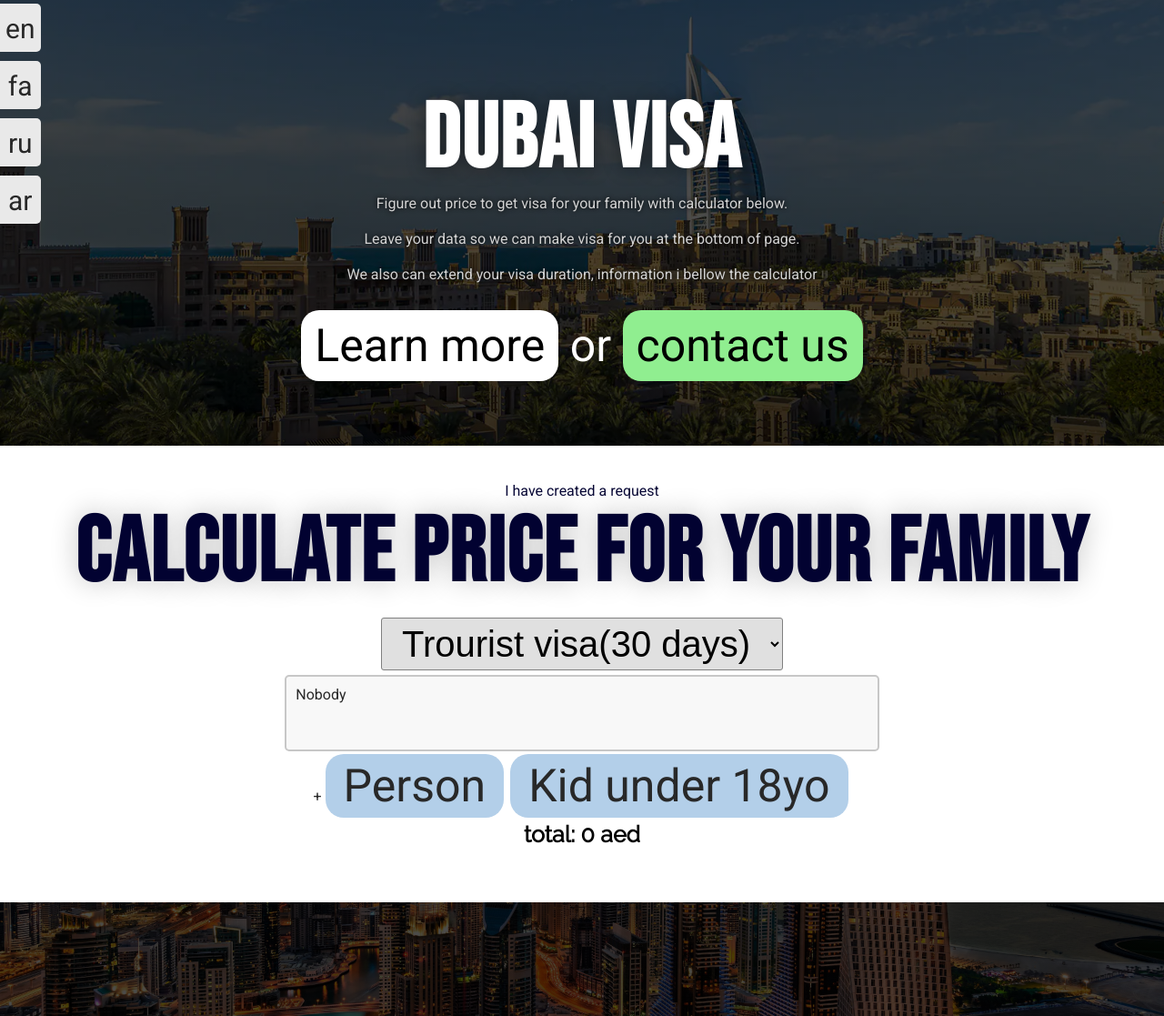
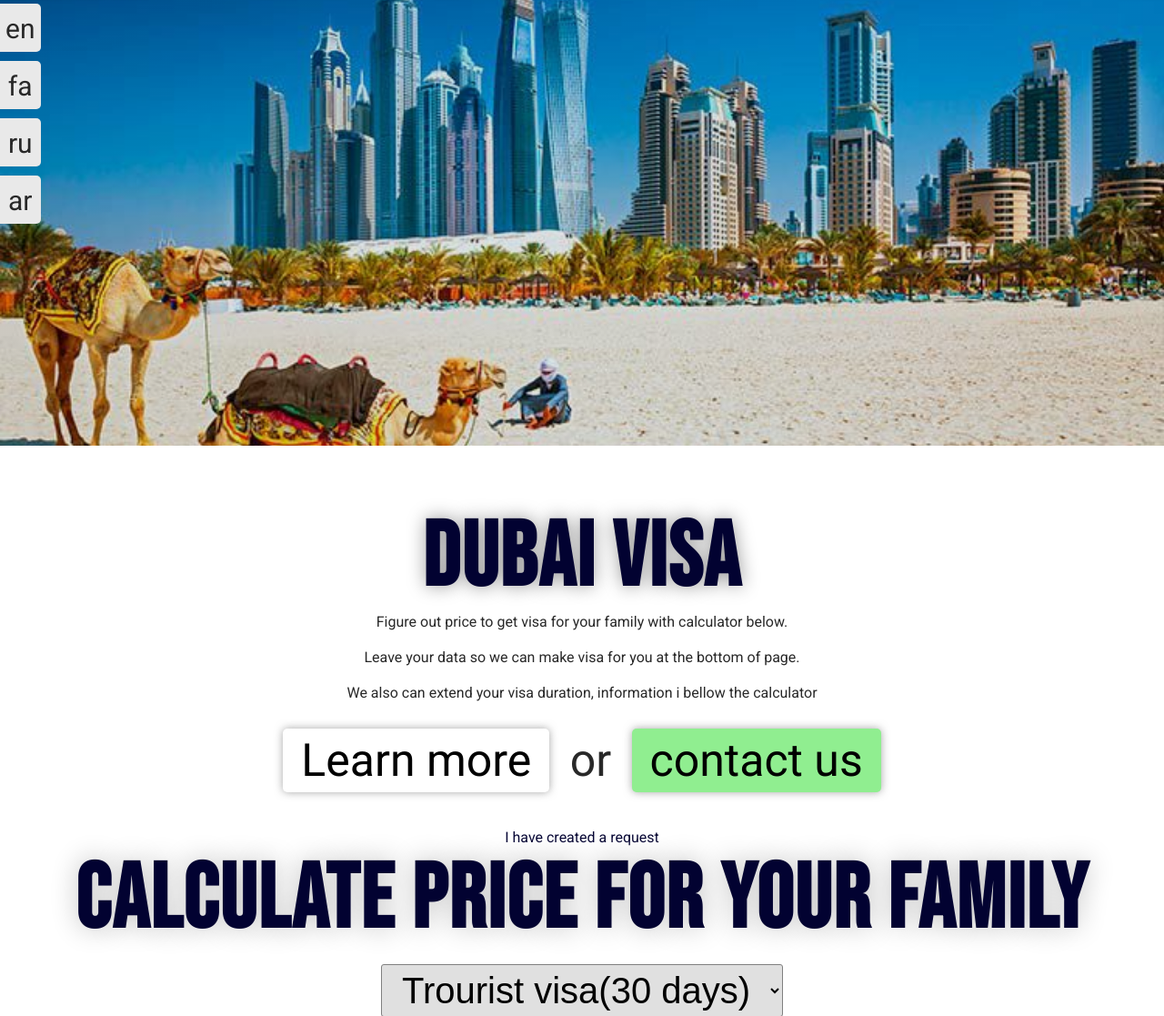
Before and after one commit to nickintroll/TimeLessRep, a Django app: page / in a window 1280 px wide. Shown: the part 156-1273 px from the top of the page at 91% size. Run offline with Django 3.2, Linux system fonts and the light colour scheme; data comes from the database, SQL or seed files in the repository.

Commit message:
little more minor changes

```diff
--- a/main/static/css/style.css
+++ b/main/static/css/style.css
@@ -213,20 +213,28 @@ textarea{
 
 .tricky-but > div{
 	display: inline-block;
-	padding: 10px 15px 10px 15px;
-	border-radius: 20px;
+	padding: 6px 20px 6px 20px;
+	border-radius: 5px;
+	margin-left: 0px;
+	margin-right: 10px;
+
 
 	background-color: white;
-	color: black
-}
-
-.tricky-but > div:hover{
-	cursor: pointer;
+	color: black;
+	box-shadow: 0px 0px 10px rgba(128, 128, 128, 0.7);
 }
 
 .tricky-but > div + div{
 	background-color: lightgreen;
+	margin-left: 10px;
+	margin-right: 0px;
 }
+.tricky-but > div:hover{
+	cursor: pointer;
+	box-shadow: 0px 0px 10px rgba(128, 128, 128, 1);
+
+}
+
 
 .drop_down{
 	display: none;
--- a/main/templates/main/dubai_main.html
+++ b/main/templates/main/dubai_main.html
@@ -41,7 +41,7 @@
 		</div>
 	{% endif %}
 <div class="content__title_back" style="
-background: linear-gradient( rgba(0, 0, 0, 0.7) 70%, rgba(0, 0, 0, 0.8) ), url({% static 'imgs/dubai-skyline-at-dusk-jpg_header-144981.avif' %});
+background: linear-gradient( rgba(0, 0, 0, 0.1) 70%, rgba(0, 0, 0, 0.1) ), url({% static 'imgs/photo_2023-02-16_22-54-12.jpg' %});
 background-position: center;
 background-repeat: no-repeat;
 background-size: cover;
@@ -49,12 +49,13 @@ min-height: 50vh;
 position: relative;
 text-shadow: 0px 0px 5px black;
 ">
+</div>
 <div class="centered" style="margin-top: 5%">
-	<h1 style="color: white; text-shadow: 0 0 20px rgb(0, 0, 0, 0.4); max-width: 30ch;">
+	<h1 style="text-shadow: 0 0 20px rgb(0, 0, 0, 0.4); max-width: 30ch;">
 		{{ texts.texts.dubai_visas.text }}
 	</h1>
 </div>
-<div class="centered pho-sma" style="text-align: center; color: rgb(211, 211, 211)">
+<div class="centered pho-sma" style="text-align: center;">
 	{{ texts.texts.dubaivisa_exp.text|linebreaks }}
 </div>
 <div class="tricky-but centered" style="margin-top: 30px; text-shadow: none;">
@@ -65,7 +66,6 @@ text-shadow: 0px 0px 5px black;
 	<div>
 		contact us
 	</div>
-</div>
 
 </div>
 	<form method="post">
@@ -99,7 +99,7 @@ text-shadow: 0px 0px 5px black;
 			</div>
 		</div>
 		<div class="content__title_back" style="
-background: linear-gradient( rgba(0, 0, 0, 0.7), rgba(0, 0, 0, 0.7) ), url({% static 'imgs/dubai-marina-skyline-2c8f1708f2a1.avif' %});
+background: linear-gradient( rgba(0, 0, 0, 0.7) 70%, rgba(0, 0, 0, 0.8) ), url({% static 'imgs/dubai-skyline-at-dusk-jpg_header-144981.avif' %});
 background-position: bottom;
 background-repeat: no-repeat;
 background-size: cover;
```
Also changed, not shown: main/templates/sub/citizenship/bolgar_eng.html (+6 -3 lines), main/templates/sub/citizenship/romania_eng.html (+7 -3 lines), main/templates/sub/resident/moldavia_eng.html (+6 -3 lines), main/templates/sub/work_visa/poland_eng.html (+7 -3 lines), main/templates/sub/work_visa/vengria.html (+6 -3 lines), main/static/imgs/photo_2023-02-16_22-54-12.jpg (added).
